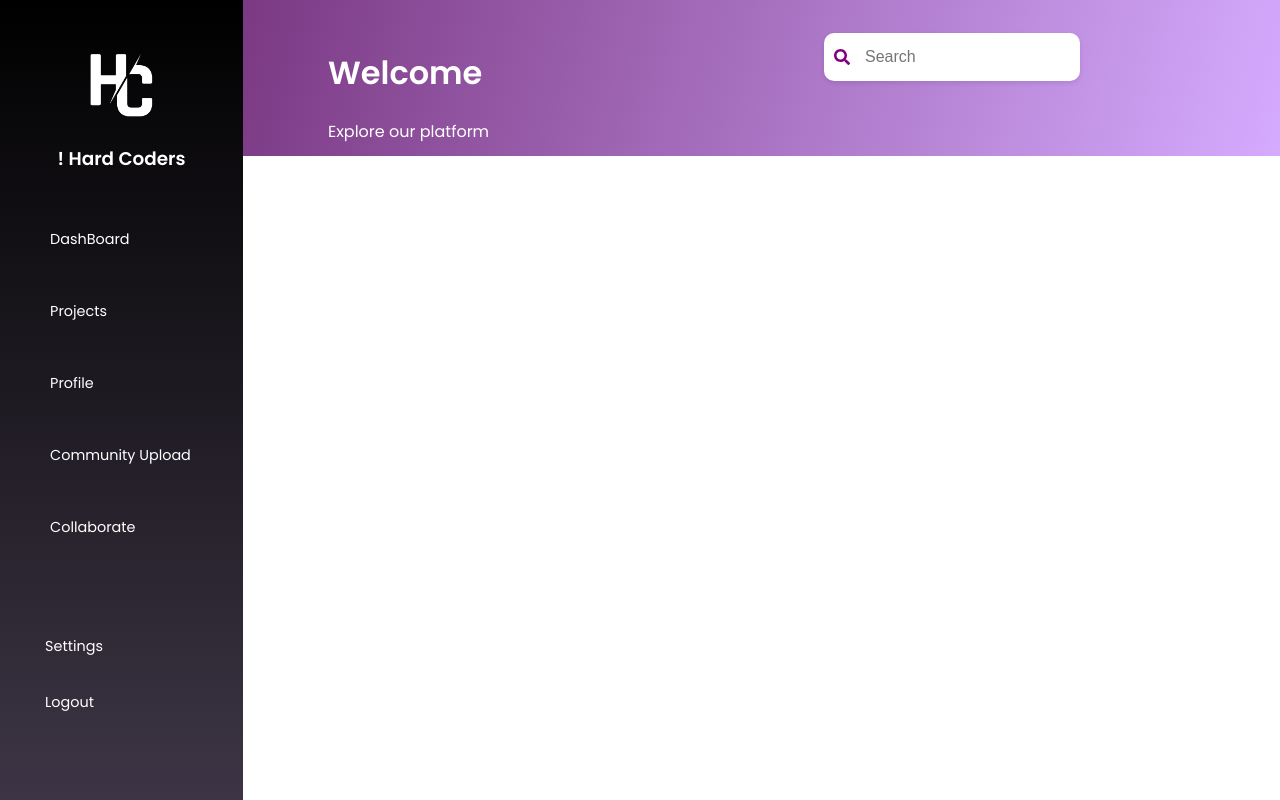
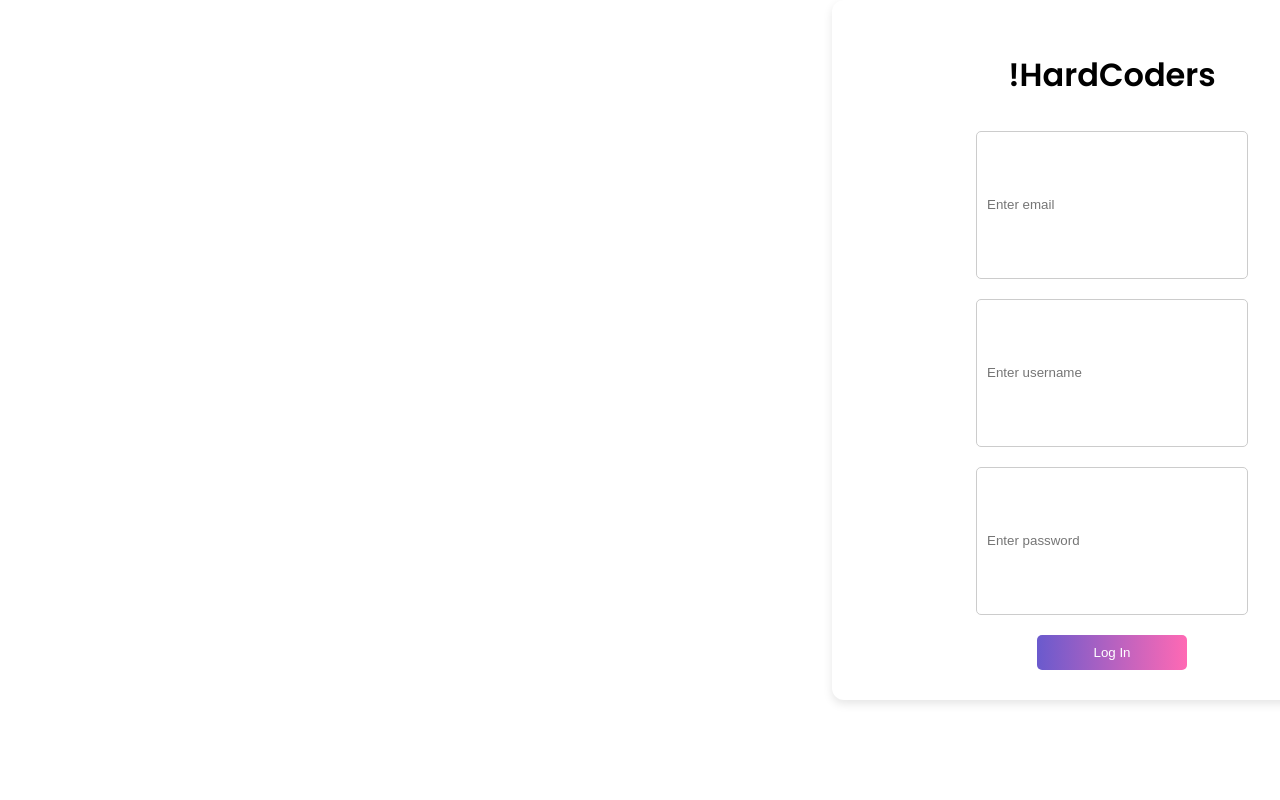
Before and after one commit to eyyt2309/NTUWIT-Hackathon, a React (Vite) app in the folder frontend/: page /login in a window 1280 px wide. Built offline with nearby package versions, Linux system fonts and the light colour scheme; grey boxes are pictures that could not be loaded.

Commit message:
added login

```diff
--- a/frontend/src/App.tsx
+++ b/frontend/src/App.tsx
@@ -5,32 +5,29 @@ import {
   Route,
   Navigate,
 } from "react-router-dom";
-import Sidebar from "./components/Sidebar";
-import Searchbar from "./components/Searchbar";
-
 import Projects from "./pages/Projects";
 import Profile from "./pages/Profile";
 import CommunityUpload from "./pages/CommunityUpload";
 import Collaborate from "./pages/Collaborate";
 import Settings from "./pages/Settings";
 import Dashboard from "./pages/Dashboard";
+import Login from "./pages/Login";
 
 function App() {
   return (
     <>
       <Router>
         <div className="d-flex">
-          <Sidebar />
-          <Searchbar />
           <div className="container-fluid p-4">
             <Routes>
-              <Route path="/" element={<Navigate replace to="/dashboard" />} />
+              <Route path="/" element={<Navigate replace to="/login" />} />
               <Route path="/dashboard" element={<Dashboard />} />
               <Route path="/projects" element={<Projects />} />
               <Route path="/profile" element={<Profile />} />
               <Route path="/community-upload" element={<CommunityUpload />} />
               <Route path="/collaborate" element={<Collaborate />} />
               <Route path="/settings" element={<Settings />} />
+              <Route path="/login" element={<Login />} />
             </Routes>
           </div>
         </div>
--- a/frontend/src/components/Sidebar.tsx
+++ b/frontend/src/components/Sidebar.tsx
@@ -56,7 +56,7 @@ function Sidebar() {
           <span>Settings</span>
         </Link>
 
-        <Link to="/" className="sidebar-link">
+        <Link to="/login" className="sidebar-link">
           <i className="lni lni-exit"></i>
           <span>Logout</span>
         </Link>
--- /dev/null
+++ b/frontend/src/css/Login.css
@@ -0,0 +1,54 @@
+/* Prevent horizontal scrolling */
+html,
+body {
+  width: 100vw; /* Ensure full width */
+  height: 100vh; /* Ensure full height */
+  margin: 0;
+  padding: 0;
+  overflow-x: hidden; /* Prevent horizontal scrolling */
+}
+
+/* Center the login container */
+.login-container {
+  display: flex;
+  flex-direction: column;
+  align-items: center;
+  justify-content: center;
+  background: white;
+  padding: 30px;
+  border-radius: 12px;
+  box-shadow: 0px 4px 10px rgba(0, 0, 0, 0.1);
+  width: 500px;
+  height: 80vh;
+  text-align: center;
+  position: relative;
+  top: 10%;
+  left: 65%;
+  padding: ;
+}
+
+.email-input,
+.username-input,
+.password {
+  width: 250px;
+  height: 100px;
+  padding: 10px;
+  margin: 10px;
+  border: 1px solid #ccc;
+  border-radius: 5px;
+}
+
+.submit-button {
+  width: 150px;
+  padding: 10px;
+  margin-top: 10px;
+  background: linear-gradient(to right, #6a5acd, #ff69b4);
+  color: white;
+  border: none;
+  border-radius: 5px;
+  cursor: pointer;
+}
+
+.submit-button:hover {
+  opacity: 0.9;
+}
--- a/frontend/src/css/standard.css
+++ b/frontend/src/css/standard.css
@@ -1,4 +1,4 @@
-@import url('https://fonts.googleapis.com/css2?family=Poppins:wght@400;600&display=swap');
+@import url("https://fonts.googleapis.com/css2?family=Poppins:wght@400;600&display=swap");
 
 a {
   text-decoration: none;
@@ -23,9 +23,7 @@ body {
   font-family: "Poppins", sans-serif;
   margin: 0;
   padding: 0;
-
 }
-
 
 .toggle-btn {
   background-color: transparent;
@@ -36,19 +34,18 @@ body {
 
 .toggle-btn i {
   font-size: 1.5rem;
-    color: #FFF;
+  color: #fff;
 }
 
-
 .sidebar-logo a {
-    color: #FFF;
+  color: #fff;
   font-size: 1.15rem;
   font-weight: 600;
 }
 
 a.sidebar-link {
   padding: 15px 0.1px;
-    color: #FFF;
+  color: #fff;
   display: block;
   font-size: 0.9rem;
   white-space: nowrap;
@@ -57,11 +54,11 @@ a.sidebar-link {
 
 .sidebar-link i {
   font-size: 1.1rem;
-    margin-right: .75rem;
+  margin-right: 0.75rem;
 }
 
 a.sidebar-link:hover {
-    background-color: rgba(255, 255, 255, .075);
+  background-color: rgba(255, 255, 255, 0.075);
   border-left: 3px solid #ff00fb;
 }
 
@@ -75,9 +72,7 @@ a.sidebar-link:hover {
   outline: black;
   outline-width: 1px;
   justify-content: flex-end;
-
 }
-
 
 .search input[type="text"] {
   padding: 6px;
--- a/frontend/src/pages/Collaborate.tsx
+++ b/frontend/src/pages/Collaborate.tsx
@@ -1,4 +1,6 @@
 import "../css/Collaborate.css";
+import Sidebar from "../components/Sidebar";
+import Searchbar from "../components/Searchbar";
 
 function Collaborate() {
   const groups = [
@@ -13,6 +15,9 @@ function Collaborate() {
   ];
 
   return (
+    <>
+      <Sidebar />
+      <Searchbar />
       <div className="collaborate-page">
         <div className="header-container">
           <header>Groups</header>
@@ -27,6 +32,7 @@ function Collaborate() {
           ))}
         </div>
       </div>
+    </>
   );
 }
 
--- a/frontend/src/pages/CommunityUpload.tsx
+++ b/frontend/src/pages/CommunityUpload.tsx
@@ -1,7 +1,8 @@
 import { useState } from "react";
 import "../css/CommunityUpload.css";
 import CodeEditor from "../components/CodeEditor";
-
+import Sidebar from "../components/Sidebar";
+import Searchbar from "../components/Searchbar";
 
 function CommunityUpload() {
   const [isPrivate, setIsPrivate] = useState(false);
@@ -47,6 +48,8 @@ function CommunityUpload() {
   };
   return (
     <>
+      <Sidebar />
+      <Searchbar />
       <div className="upload-container">
         <div className="form-container">
           <form>
--- a/frontend/src/pages/Dashboard.tsx
+++ b/frontend/src/pages/Dashboard.tsx
@@ -1,14 +1,20 @@
 import ProjectHUD from "../components/ProjectHUD";
 import RecentProjects from "../components/RecentProjects";
 import "../css/Dashboard.css";
+import Sidebar from "../components/Sidebar";
+import Searchbar from "../components/Searchbar";
 import { useEffect, useState } from "react";
 
 function Dashboard() {
   return (
-    <div className="dashboard_container">
-      <RecentProjects />
-      <ProjectHUD />
-    </div>
+    <>
+      <Sidebar />
+      <Searchbar />
+      <div className="dashboard_container">
+        <RecentProjects />
+        <ProjectHUD />
+      </div>
+    </>
   );
 }
 
--- /dev/null
+++ b/frontend/src/pages/Login.tsx
@@ -0,0 +1,28 @@
+import "../css/Login.css";
+
+function Login() {
+  console.log("login is rendering");
+  return (
+    <div className="login-container">
+      <h1 className="hardcoders-header">!HardCoders</h1>
+      <input
+        type="email"
+        placeholder="Enter email"
+        className="email-input"
+      ></input>
+      <input
+        type="text"
+        placeholder="Enter username"
+        className="username-input"
+      ></input>
+      <input
+        type="password"
+        placeholder="Enter password"
+        className="password"
+      ></input>
+      <button className="submit-button">Log In</button>
+    </div>
+  );
+}
+
+export default Login;
--- a/frontend/src/pages/Profile.tsx
+++ b/frontend/src/pages/Profile.tsx
@@ -1,5 +1,7 @@
 import { useState } from "react";
 import "../css/Profile.css";
+import Sidebar from "../components/Sidebar";
+import Searchbar from "../components/Searchbar";
 
 function Profile() {
   const [skills, setSkills] = useState([
@@ -20,6 +22,9 @@ function Profile() {
   };
 
   return (
+    <>
+      <Sidebar />
+      <Searchbar />
       <div className="profile-page">
         <div className="profile-content">
           <div className="skill-section">
@@ -48,6 +53,7 @@ function Profile() {
           </div>
         </div>
       </div>
+    </>
   );
 }
 
--- a/frontend/src/pages/Projects.tsx
+++ b/frontend/src/pages/Projects.tsx
@@ -1,7 +1,8 @@
 import { useEffect } from "react";
 import "../css/Projects.css";
 import "../css/standard.css";
-
+import Sidebar from "../components/Sidebar";
+import Searchbar from "../components/Searchbar";
 
 function Projects() {
   useEffect(() => {
@@ -30,17 +31,23 @@ function Projects() {
   ];
 
   return (
+    <>
+      <Sidebar />
+      <Searchbar />
       <div className="project-page">
         <div className="projects-grid">
           {projects.map((project, index) => (
             <div key={index} className={`project-card ${project.status}`}>
               <h3>{project.title}</h3>
               <p>{project.tech}</p>
-            <span className={`status ${project.status}`}>{project.status}</span>
+              <span className={`status ${project.status}`}>
+                {project.status}
+              </span>
             </div>
           ))}
         </div>
       </div>
+    </>
   );
 }
 
```
Lines whose indentation alone changed are shown as unchanged.
